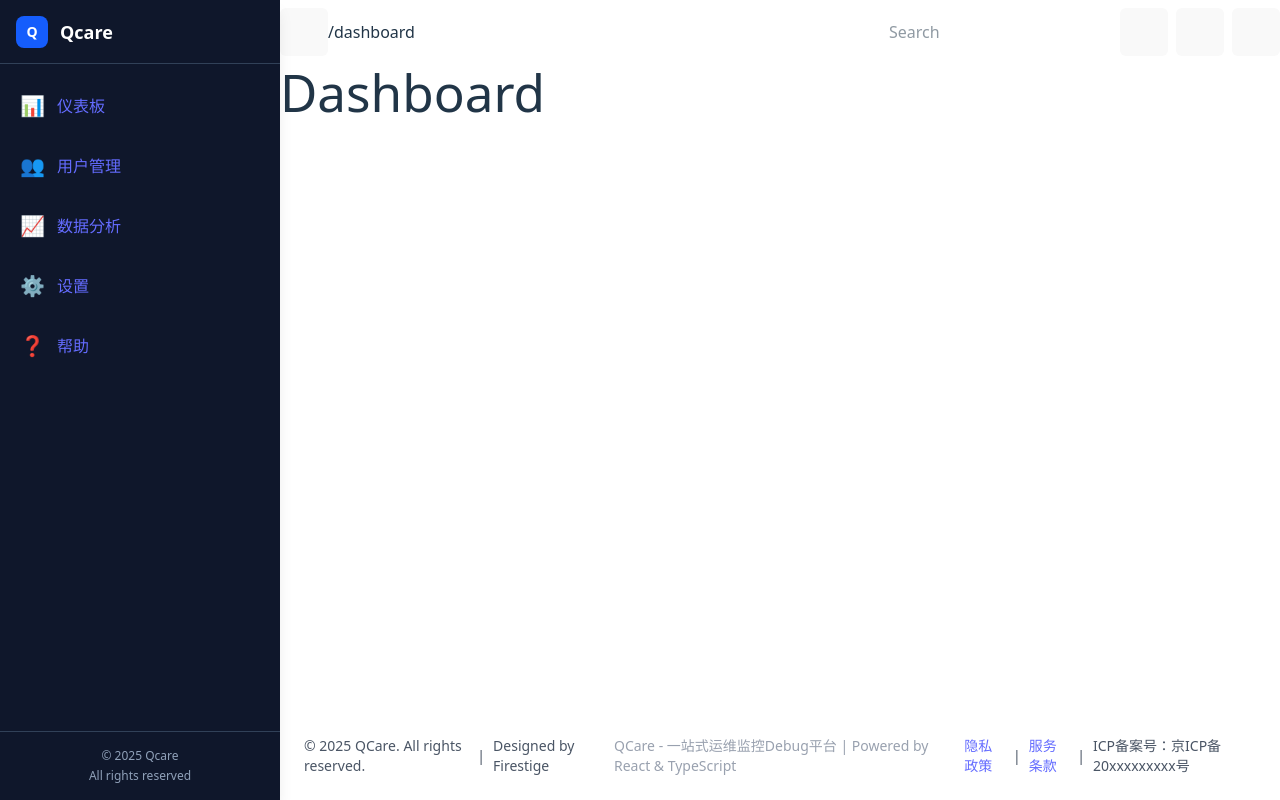
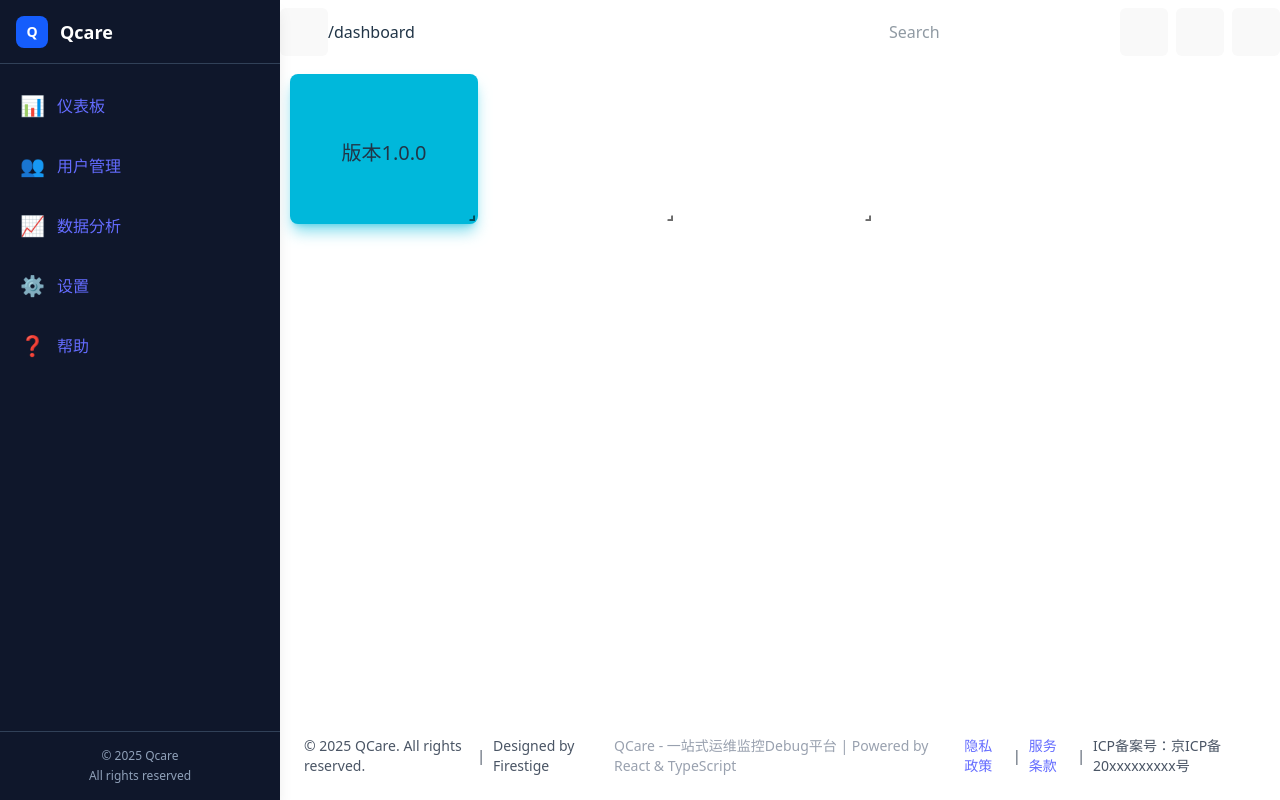
Before and after one commit to firestige/Qcare-ui, a React (Vite) app: page /dashboard in a window 1280 px wide. Built offline with nearby package versions, Linux system fonts and the light colour scheme; what @iconify/tailwind4 would draw is missing.

Commit message:
为dashboard增加grid-layout和示例widget

```diff
--- a/package.json
+++ b/package.json
@@ -19,6 +19,7 @@
     "motion": "^12.23.12",
     "react": "^19.1.1",
     "react-dom": "^19.1.1",
+    "react-grid-layout": "^1.5.2",
     "react-router": "^7.8.2",
     "tailwindcss": "^4.1.12",
     "zustand": "^5.0.8"
@@ -31,6 +32,7 @@
     "@types/d3": "^7.4.3",
     "@types/react": "^19.1.10",
     "@types/react-dom": "^19.1.7",
+    "@types/react-grid-layout": "^1.3.5",
     "@typescript-eslint/eslint-plugin": "^8.41.0",
     "@typescript-eslint/parser": "^8.41.0",
     "@vitejs/plugin-react": "^5.0.0",
--- a/src/components/drawer/Drawer.tsx
+++ b/src/components/drawer/Drawer.tsx
@@ -98,18 +98,8 @@ const Drawer: React.FC = () => {
 
         {/* 底部版权信息 */}
         <div className="border-t border-slate-700 p-4">
-          <motion.div
-            className="text-xs text-slate-400 text-center"
-            initial={{ opacity: 1 }}
-            animate={{ opacity: isCollapsed ? 0 : 1 }}
-            transition={{ duration: 0.2 }}
-          >
-            <div className="mb-1">© 2025 Qcare</div>
-            <div>All rights reserved</div>
-          </motion.div>
-
           {/* 收起时显示简化版权信息 */}
-          {isCollapsed && (
+          {isCollapsed ? (
             <motion.div
               className="text-xs text-slate-400 text-center"
               initial={{ opacity: 0 }}
@@ -117,6 +107,16 @@ const Drawer: React.FC = () => {
               transition={{ duration: 0.2, delay: 0.1 }}
             >
               ©
+            </motion.div>
+          ) : (
+            <motion.div
+              className="text-xs text-slate-400 text-center"
+              initial={{ opacity: 1 }}
+              animate={{ opacity: isCollapsed ? 0 : 1 }}
+              transition={{ duration: 0.2 }}
+            >
+              <div className="mb-1">© 2025 Qcare</div>
+              <div>All rights reserved</div>
             </motion.div>
           )}
         </div>
--- /dev/null
+++ b/src/components/widgets/indicators/BaseIndicator.tsx
@@ -0,0 +1,31 @@
+import * as React from 'react';
+import clsx from 'clsx';
+
+export interface IndicatorProps {
+  className?: string;
+  icon: string;
+  label: string;
+  value: string | number;
+}
+
+const Indicator: React.FC<IndicatorProps> = props => {
+  const { className, label, icon, value } = props;
+  return (
+    <div
+      className={clsx(
+        'rounded-lg bg-cyan-500 shadow-lg  shadow-cyan-500/50 h-full flex flex-col items-center justify-center gap-2 p-4',
+        className
+      )}
+    >
+      <div className="flex items-center justify-center">
+        <span className={clsx(icon, 'text-2xl')} />
+      </div>
+      <div className="flex flex-row">
+        <span className="text-xl">{label}</span>
+        <span className="text-xl">{value}</span>
+      </div>
+    </div>
+  );
+};
+
+export default Indicator;
--- a/src/main.tsx
+++ b/src/main.tsx
@@ -1,6 +1,8 @@
 import { createRoot } from 'react-dom/client';
 import { RouterProvider } from 'react-router/dom';
 import './index.css';
+import 'react-grid-layout/css/styles.css';
+import 'react-resizable/css/styles.css';
 import router from './router.ts';
 
 createRoot(document.getElementById('root')!).render(
--- a/src/pages/dashboard/DashboardPage.tsx
+++ b/src/pages/dashboard/DashboardPage.tsx
@@ -1,7 +1,34 @@
 import * as React from 'react';
+import { Responsive, WidthProvider } from 'react-grid-layout';
+import BaseIndicator from '../../components/widgets/indicators/BaseIndicator.tsx';
 
+const ResponsiveGridLayout = WidthProvider(Responsive);
 const Dashboard: React.FC = () => {
-  return <h1>Dashboard</h1>;
+  const [layouts, _] = React.useState({
+    lg: [
+      { i: 'a', w: 2, x: 0, y: 1, h: 1 },
+      { i: 'b', x: 2, y: 0, w: 2, h: 1 },
+      { i: 'c', x: 4, y: 0, w: 2, h: 1 },
+    ],
+  });
+  return (
+    <ResponsiveGridLayout
+      className="layout"
+      layouts={layouts}
+      breakpoints={{ lg: 1200, md: 996, sm: 768, xs: 480, xxs: 0 }}
+      cols={{ lg: 12, md: 10, sm: 6, xs: 4, xxs: 2 }}
+    >
+      <div key="a">
+        <BaseIndicator
+          icon="icon-[mingcute--version-line]"
+          label="版本"
+          value="1.0.0"
+        />
+      </div>
+      <div key="b"></div>
+      <div key="c"></div>
+    </ResponsiveGridLayout>
+  );
 };
 
 export default Dashboard;
```
Also changed, not shown: 1 other file (tests, documents, lock files or other folders).
